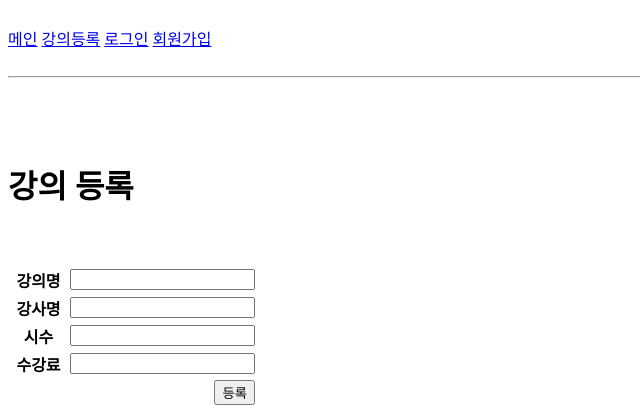
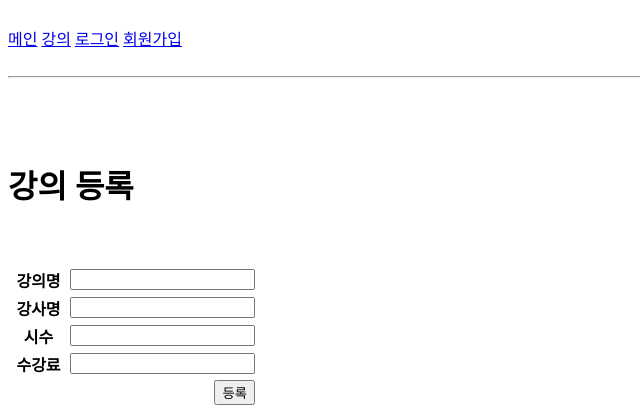
Before and after one commit to importqkk/exercise, a Java web app: template ex230211/src/main/webapp/WEB-INF/views/lectures/add.jsp in a window 1280 px wide. Shown: the top 409 px of the page, without its empty margins (0-640 px from the left). Run offline with Spring Boot 4, a stand-in JSP engine, Linux system fonts and the light colour scheme; the template is opened without the code that fills it, so the values that code supplies are empty.

Commit message:
헤더(230212)

```diff
--- a/ex230211/src/main/webapp/WEB-INF/views/template/header.jsp
+++ b/ex230211/src/main/webapp/WEB-INF/views/template/header.jsp
@@ -11,7 +11,7 @@
 		<br>
 
 		<a href="/">메인</a>
-		<a href="/lectures/add">강의등록</a>
+		<a href="/lectures/list">강의</a>
 		<a href="#">로그인</a>
 		<a href="#">회원가입</a>
 
```
